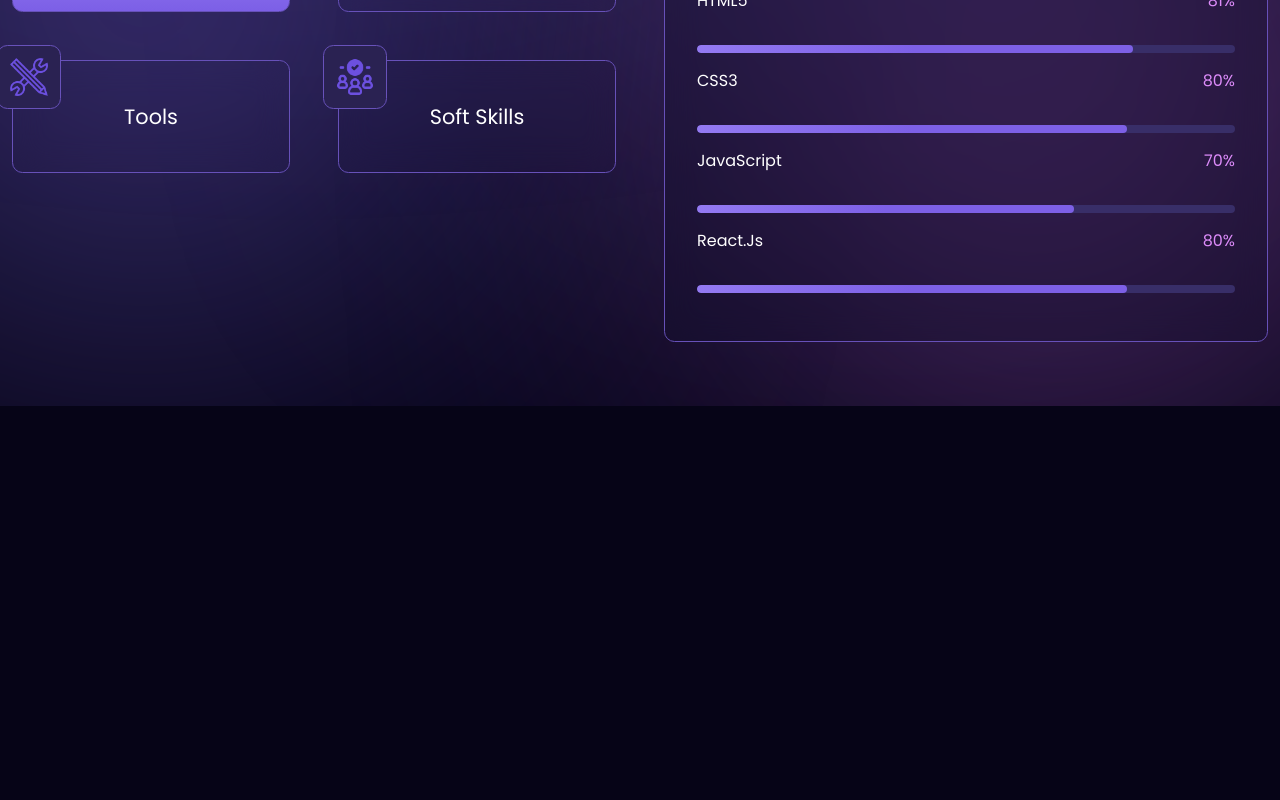
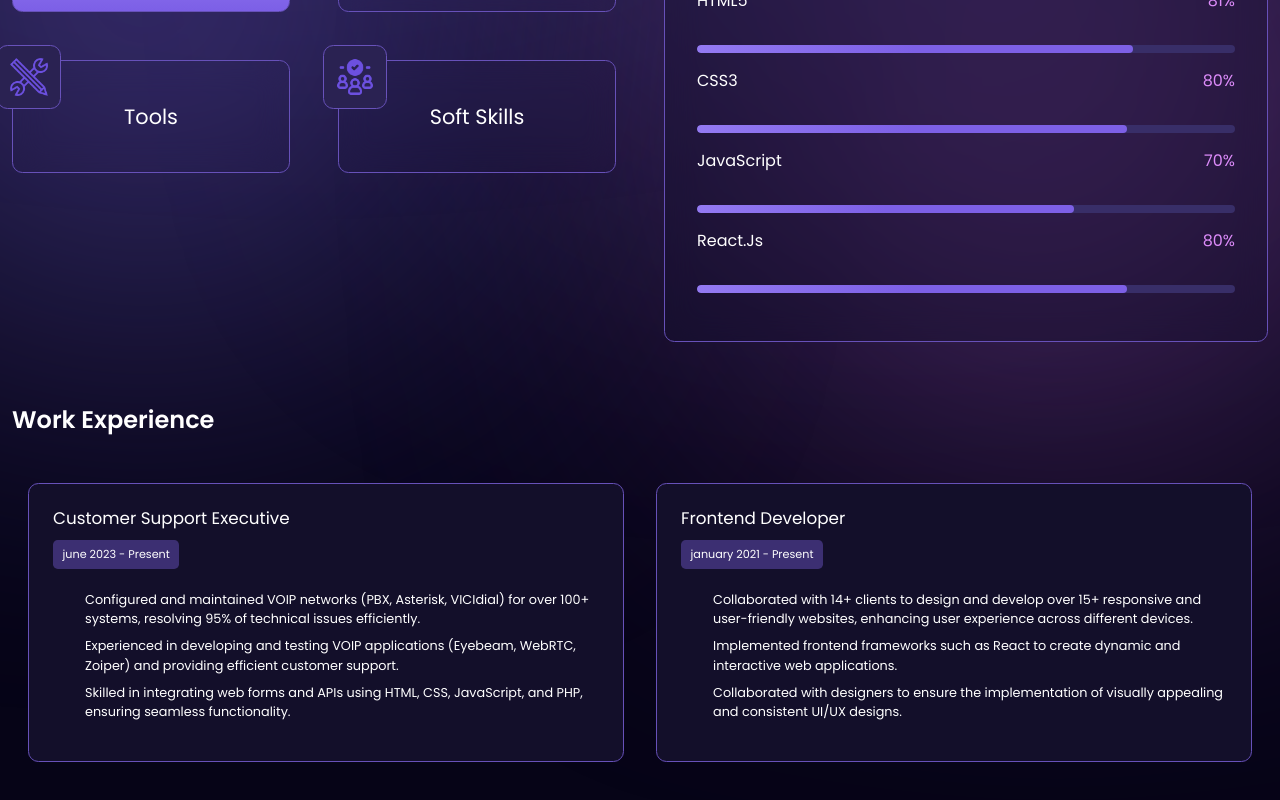
Before and after one commit to zainaliarain/portfolio-website, a React (Create React App) app: page / in a window 1280 px wide. Shown: the part 788-1588 px from the top of the page. Before the commit the page ends 1194 px from the top, so only its background shows below. Built offline with nearby package versions, Linux system fonts and the light colour scheme.

Commit message:
Work Experience Section Started some changes

```diff
--- a/package.json
+++ b/package.json
@@ -11,6 +11,8 @@
     "react-dom": "^18.3.1",
     "react-icons": "^5.2.1",
     "react-scripts": "5.0.1",
+    "react-slick": "^0.30.2",
+    "slick-carousel": "^1.8.1",
     "web-vitals": "^2.1.4"
   },
   "scripts": {
--- a/src/App.js
+++ b/src/App.js
@@ -3,6 +3,7 @@ import "./App.css";
 import Navbar from "./Components/Navbar/Navbar";
 import Hero from "./Components/Hero/Hero";
 import Skills from "./Components/Skills/Skills";
+import WorkExperience from "./Components/WorkExperience/WorkExperience";
 function App() {
   return (
     <div className="App">
@@ -10,6 +11,7 @@ function App() {
         <Navbar />
         <Hero />
         <Skills />
+        <WorkExperience />
       </div>
     </div>
   );
--- /dev/null
+++ b/src/Components/WorkExperience/ExperienceCard/ExperienceCard.css
@@ -0,0 +1,42 @@
+.work-experience-card {
+  background: #130f2a;
+  border-radius: 0.65rem;
+  border: 1.5px solid #6751b9;
+  padding: 1.5rem;
+  margin: 0 1rem;
+}
+
+.work-experience-card h6 {
+  font-size: 1.05rem;
+  font-weight: 500;
+  margin-bottom: 0.7rem;
+}
+
+.work-duration {
+  display: inline-block;
+  font-size: 0.7rem;
+  font-weight: 400;
+  background: rgba(103, 81, 185, 0.5);
+  border-radius: 0.3rem;
+  padding: 0.4rem 0.6rem;
+  margin-bottom: 1.3rem;
+}
+
+.work-experience-card ul li {
+  list-style: none;
+  font-size: 0.8rem;
+  font-weight: 400;
+  margin-bottom: 0.5rem;
+  position: relative;
+}
+
+.work-experience-cardul li::after {
+  content: " ";
+  width: 0.5rem;
+  height: 0.5rem;
+  background: #6751b9;
+  border-radius: 0.5rem;
+  position: absolute;
+  left: -1.3rem;
+  top: 0.35rem;
+}
--- /dev/null
+++ b/src/Components/WorkExperience/ExperienceCard/ExperienceCard.jsx
@@ -0,0 +1,23 @@
+import React from "react";
+import "./ExperienceCard.css";
+// import { WORK_EXPERIENCE } from "../../utils/data";
+
+const ExperienceCard = ({ details }) => {
+  return (
+    <div>
+      <div className="work-experience-card">
+        <h6>{details.title}</h6>
+
+        <div className="work-duration">{details.date}</div>
+
+        <ul>
+          {details.responsibilities.map((item) => (
+            <li key={item}>{item}</li>
+          ))}
+        </ul>
+      </div>
+    </div>
+  );
+};
+
+export default ExperienceCard;
--- /dev/null
+++ b/src/Components/WorkExperience/WorkExperience.css
@@ -0,0 +1,10 @@
+.experience-container {
+  margin: 4rem;
+  position: relative;
+}
+
+.experience-container h5 {
+  font-size: 1.5rem;
+  font-weight: 600;
+  margin-bottom: 3rem;
+}
--- /dev/null
+++ b/src/Components/WorkExperience/WorkExperience.jsx
@@ -0,0 +1,39 @@
+import React, { useRef } from "react";
+import "./WorkExperience.css";
+import { WORK_EXPERIENCE } from "../../utils/data";
+import ExperienceCard from "./ExperienceCard/ExperienceCard";
+import Slider from "react-slick";
+const WorkExperience = () => {
+  const sliderRef = useRef();
+  const settings = {
+    dots: false,
+    infinite: true,
+    speed: 500,
+    slidesToShow: 2,
+    slidesToScroll: 1,
+    arrows: false,
+    responsive: [
+      {
+        breakpoint: 769,
+        settings: { slidesToShow: 1, slidesToScroll: 1 },
+      },
+    ],
+  };
+  return (
+    <section className="work-experiece">
+      <div className="container experience-container">
+        <h5>Work Experience</h5>
+
+        <div className="experience content">
+          <Slider ref={sliderRef} {...settings}>
+            {WORK_EXPERIENCE.map((item) => (
+              <ExperienceCard key={item.title} details={item} />
+            ))}
+          </Slider>
+        </div>
+      </div>
+    </section>
+  );
+};
+
+export default WorkExperience;
--- a/src/index.js
+++ b/src/index.js
@@ -4,6 +4,9 @@ import "./index.css";
 import App from "./App";
 import reportWebVitals from "./reportWebVitals";
 import "bootstrap/dist/css/bootstrap.css";
+
+import "slick-carousel/slick/slick.css";
+import "slick-carousel/slick/slick-theme.css";
 
 const root = ReactDOM.createRoot(document.getElementById("root"));
 root.render(
--- a/src/utils/data.js
+++ b/src/utils/data.js
@@ -45,7 +45,7 @@ export const SKILLS = [
 export const WORK_EXPERIENCE = [
   {
     title: "Customer Support Executive",
-    data: "june 2023 - Present",
+    date: "june 2023 - Present",
     responsibilities: [
       "Configured and maintained VOIP networks (PBX, Asterisk, VICIdial) for over 100+ systems, resolving 95% of technical issues efficiently.",
       "Experienced in developing and testing VOIP applications (Eyebeam, WebRTC, Zoiper) and providing efficient customer support.",
@@ -54,7 +54,7 @@ export const WORK_EXPERIENCE = [
   },
   {
     title: "Frontend Developer",
-    data: "january 2021 - Present",
+    date: "january 2021 - Present",
     responsibilities: [
       "Collaborated with 14+ clients to design and develop over 15+ responsive and user-friendly websites, enhancing user experience across different devices.",
       "Implemented frontend frameworks such as React to create dynamic and interactive web applications.",
```
Also changed, not shown: 1 other file (tests, documents, lock files or other folders).
